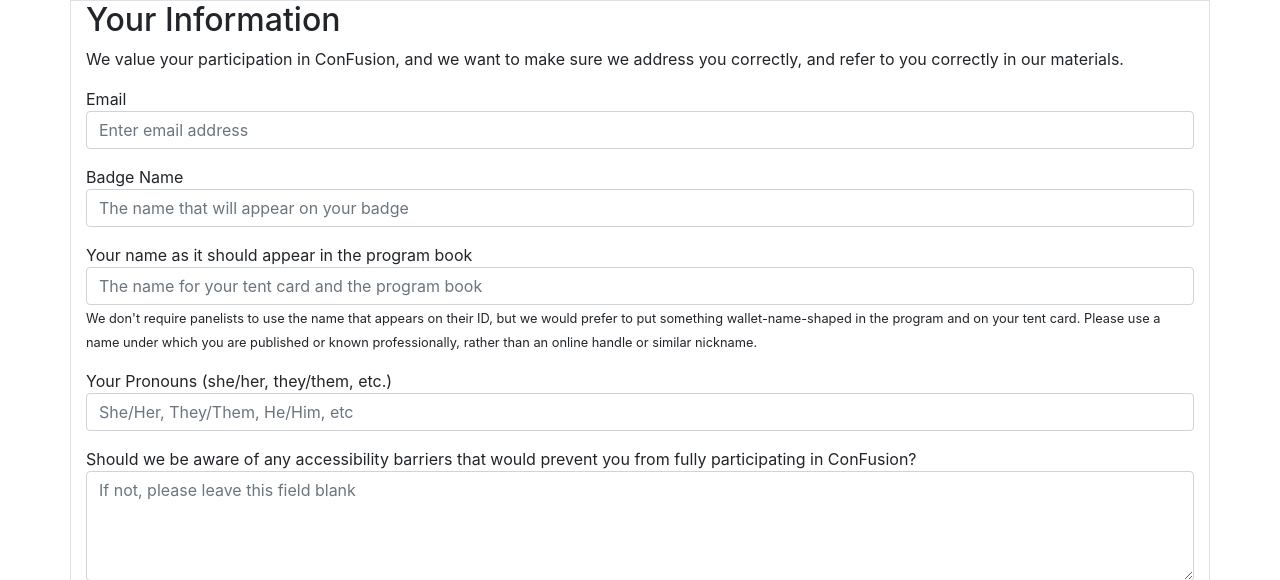
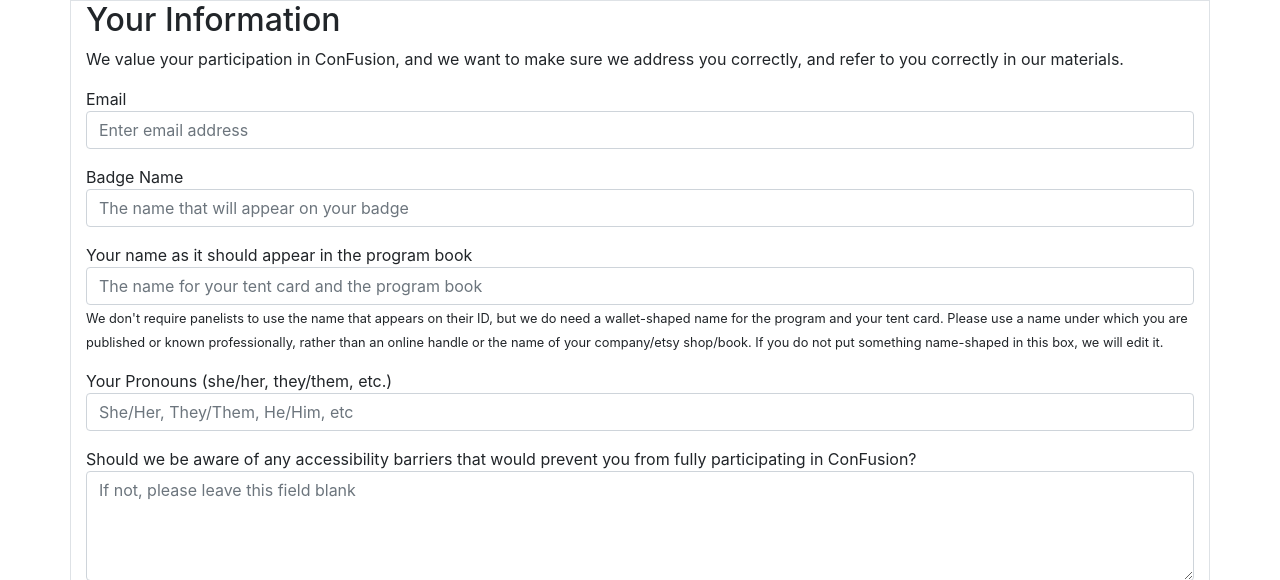
Before and after one commit to annalee/alienplanit, a Django app: template scheduler/templates/scheduler/registration.html in a window 1280 px wide. Shown: the top 580 px of the page. Run offline with Django 3.2, Linux system fonts and the light colour scheme; the template is opened without the code that fills it: values that come from a table or form of the project are taken from there, others are empty; some libraries are stand-ins or nearby versions.

Commit message:
give us a NAME for the program book, we beg you.

```diff
--- a/scheduler/templates/scheduler/registration.html
+++ b/scheduler/templates/scheduler/registration.html
@@ -67,7 +67,7 @@
 						{{form.program_name}}
 						<!--
 						<input class="form-control" type="text" name="program_book_name" placeholder="A name you are professionally known by, for the schedule and tent cards." />-->
-						<small>We don't require panelists to use the name that appears on their ID, but we would prefer to put something wallet-name-shaped in the program and on your tent card. Please use a name under which you are published or known professionally, rather than an online handle or similar nickname.</small>
+						<small>We don't require panelists to use the name that appears on their ID, but we do need a wallet-shaped name for the program and your tent card. Please use a name under which you are published or known professionally, rather than an online handle or the name of your company/etsy shop/book. If you do not put something name-shaped in this box, we will edit it.</small>
 					</div>
 					<div class="form-group">
 						{{form.pronouns.errors}}
```
